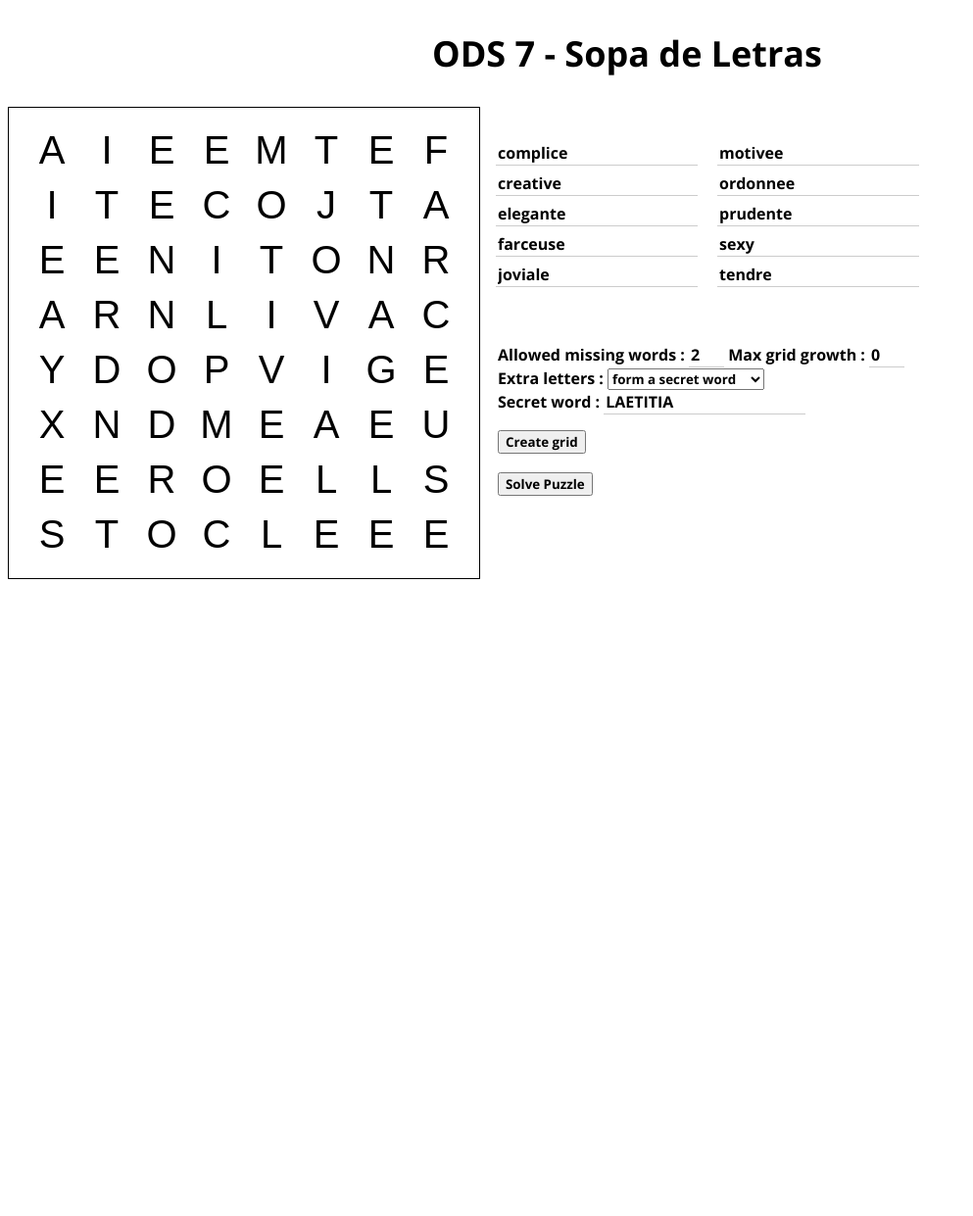
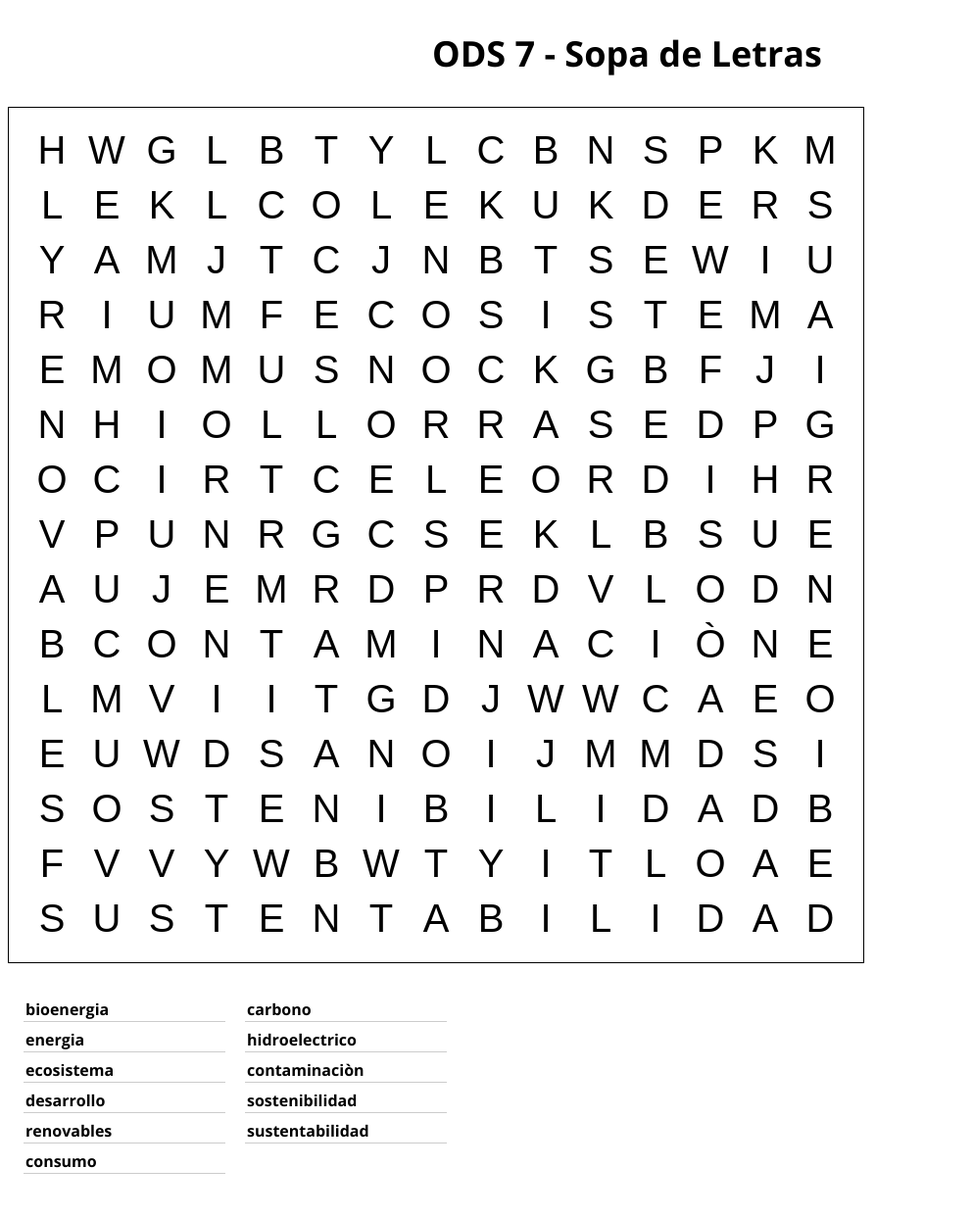
Before and after one commit to PioIX/G14-TPI-FLASK, a Flask app: page /sopaDeLetras in a window 1280 px wide. Shown: the part 163-1404 px from the top of the page at 98% size, without its empty margins (0-993 px from the left). Before the commit the page ends 754 px from the top, so only its background shows below. Run offline with Flask 2, Linux system fonts and the light colour scheme; some libraries are stand-ins or nearby versions.

Commit message:
puto 0.0

```diff
--- a/templates/sopaDeLetras.html
+++ b/templates/sopaDeLetras.html
@@ -7,22 +7,24 @@
 <div id="main" role="main">
   <div id="puzzle"></div>
     <ul id="words">
-      <li><button id="add-word" hidden>Add word</button></li>
+      <li><button id="add-word" hidden>Añadir palabra</button></li>
     </ul>
   <!--se oculta devido al poco conocimiento de la herramienta en uso-->
-    <div hidde>
+    <div hidden>
     <fieldset id="controls">
       <label for="allowed-missing-words">Allowed missing words :
-        <input id="allowed-missing-words" type="number" min="0" max="5" step="1" value="2">
+        <input id="allowed-missing-words" type="number" min="0" max="5" step="1" value="0">
       </label>
       <label for="max-grid-growth">Max grid growth :
-        <input id="max-grid-growth" type="number" min="0" max="5" step="1" value="0">
+        <input id="max-grid-growth" type="number" min="5" max="5" step="1" value="5">
       </label>
-      <label for="extra-letters">Extra letters :
+      <label for="extra-letters">letras extra :
         <select id="extra-letters">
+          <!--
           <option value="secret-word" selected>form a secret word</option>
           <option value="none">none, allow blanks</option>
           <option value="secret-word-plus-blanks">form a secret word but allow for extra blanks</option>
+          -->
           <option value="random">random</option>
         </select>
       </label>
@@ -41,8 +43,8 @@
   <script type="text/javascript" src="static/codigo/javascript/wordfindgame.js"></script>
   <script>
     /* Example words setup */
-    ['complice','creative','elegante','farceuse','joviale','motivee','ordonnee','prudente','sexy','tendre'].map(word => WordFindGame.insertWordBefore($('#add-word').parent(), word));
-    $('#secret-word').val('LAETITIA');
+    ['bioenergia','energia','ecosistema','desarrollo','renovables','consumo','carbono','hidroelectrico','contaminaciòn', 'sostenibilidad','sustentabilidad'].map(word => WordFindGame.insertWordBefore($('#add-word').parent(), word));
+    $('#secret-word').val('');
 
     /* Init */
     function recreate() {
```
